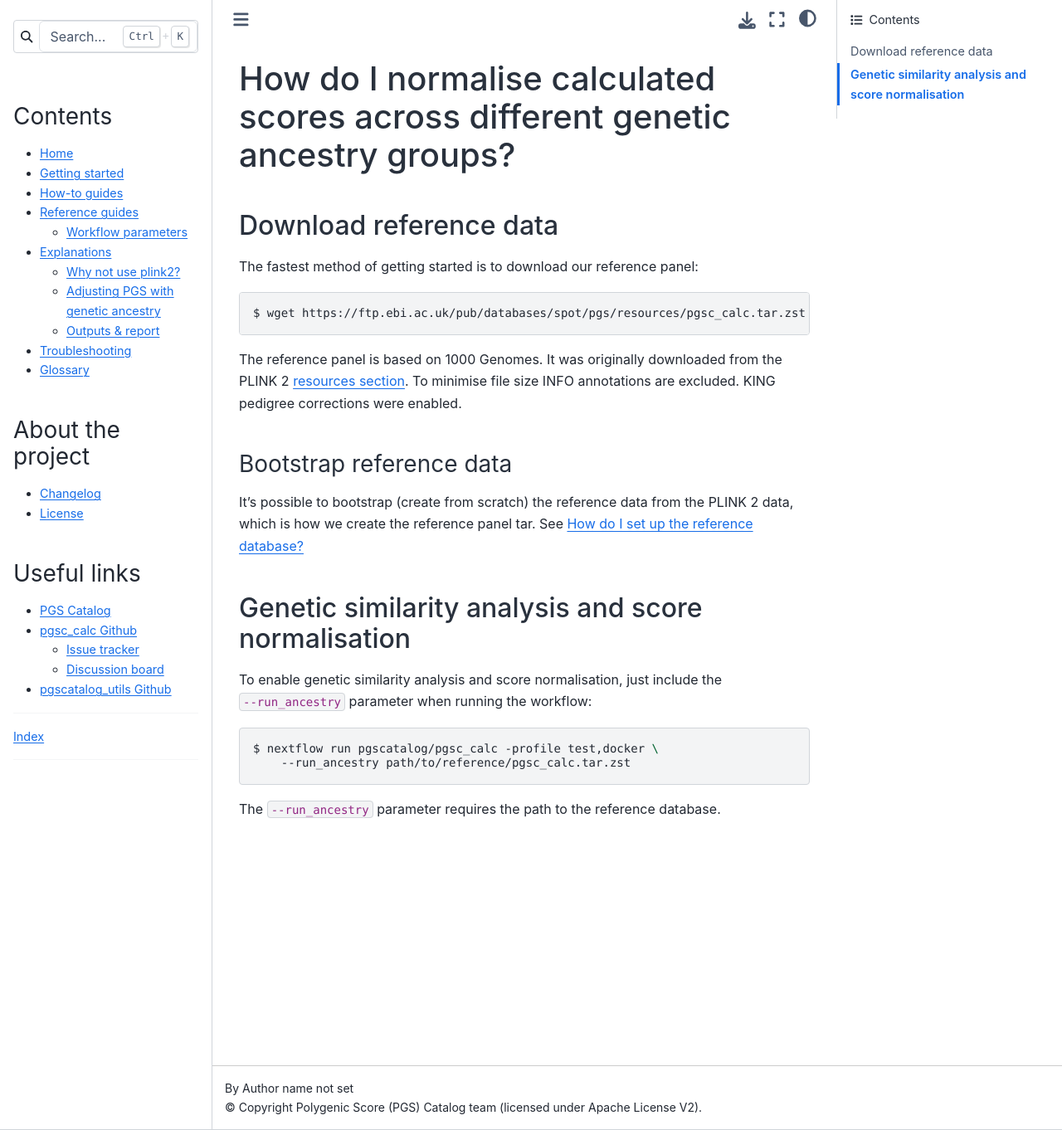
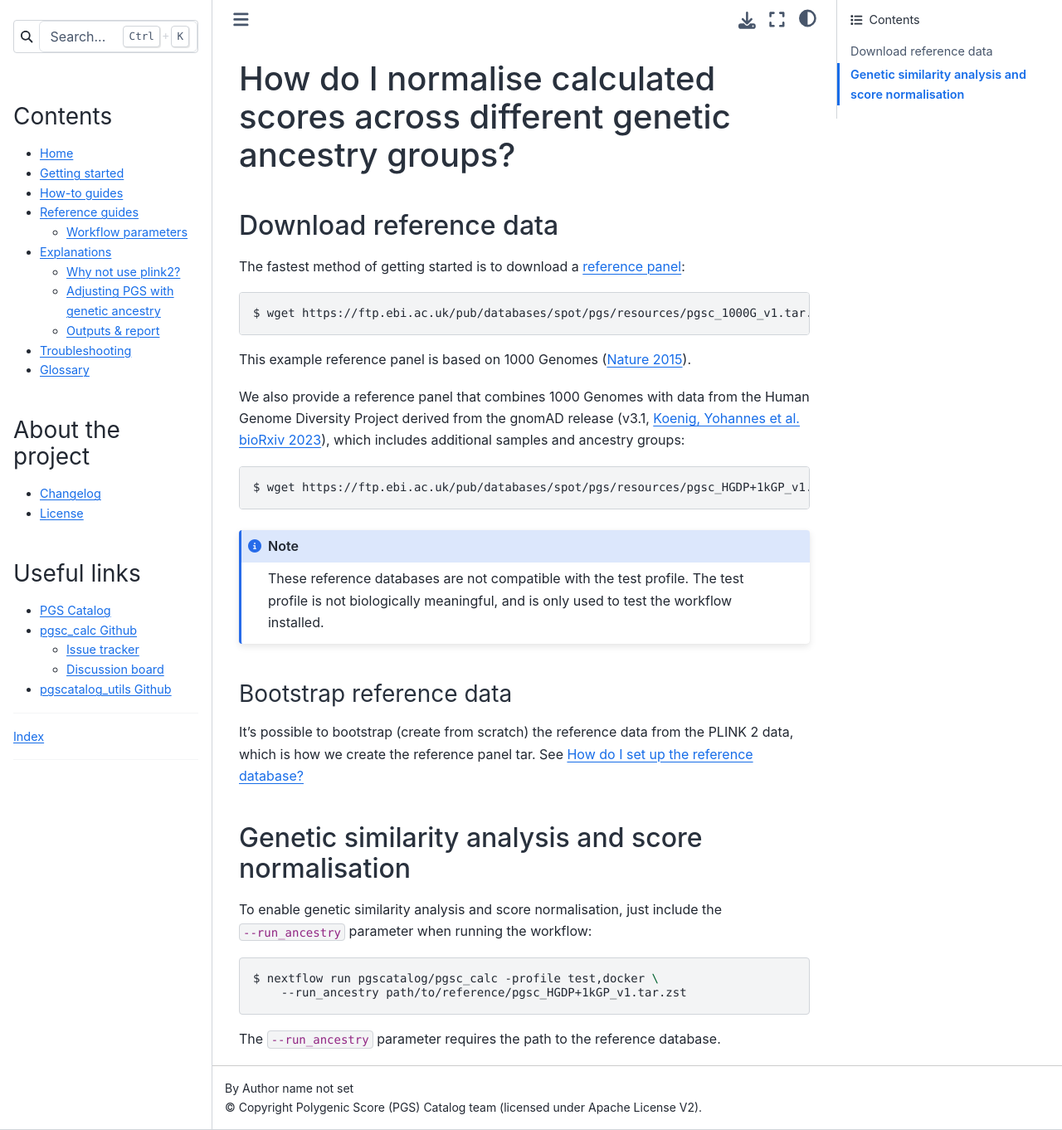
Before and after one commit to PGScatalog/pgsc_calc, a Sphinx documentation site: the page built from docs/how-to/ancestry.rst, in a window 1280 px wide and 1362 px high. Shown: the whole window at 83% size. Built offline with Sphinx 7.4.7 and the Sphinx Book theme 1.1.4, drawn with Linux system fonts in a browser that asks for light colours.

Commit message:
fix reference link (#214)
* Update FTP links

* Additional docs re: panel

* -profile test + --run_ancestry = bad

* fix trait parameter (#196)

* fix reference link

* update ref paths

---------

Co-authored-by: smlmbrt <sam.a.lambert@gmail.com>

```diff
--- a/docs/how-to/ancestry.rst
+++ b/docs/how-to/ancestry.rst
@@ -6,17 +6,29 @@ How do I normalise calculated scores across different genetic ancestry groups?
 Download reference data
 -----------------------
 
-The fastest method of getting started is to download our reference panel:
+The fastest method of getting started is to download a `reference panel`_:
 
 .. code-block:: console
 
-    $ wget https://ftp.ebi.ac.uk/pub/databases/spot/pgs/resources/pgsc_calc.tar.zst
+    $ wget https://ftp.ebi.ac.uk/pub/databases/spot/pgs/resources/pgsc_1000G_v1.tar.zst
 
-The reference panel is based on 1000 Genomes. It was originally downloaded from
-the PLINK 2 `resources section`_. To minimise file size INFO annotations are
-excluded. KING pedigree corrections were enabled.
+This example reference panel is based on 1000 Genomes (`Nature 2015`_).
+
+We also provide a reference panel that combines 1000 Genomes with data from the Human Genome
+Diversity Project derived from the gnomAD release (v3.1, `Koenig, Yohannes et al. bioRxiv 2023`_),
+which includes additional samples and ancestry groups:
+
+.. code-block:: console
+
+    $ wget https://ftp.ebi.ac.uk/pub/databases/spot/pgs/resources/pgsc_HGDP+1kGP_v1.tar.zst
 
 .. _`resources section`: https://www.cog-genomics.org/plink/2.0/resources
+.. _`reference panel`: https://ftp.ebi.ac.uk/pub/databases/spot/pgs/resources/
+.. _`Nature 2015`: https://doi.org/10.1038/nature15393
+.. _`Koenig, Yohannes et al. bioRxiv 2023`: https://doi.org/10.1101/2023.01.23.525248
+
+.. note:: These reference databases are not compatible with the test profile.
+  The test profile is not biologically meaningful, and is only used to test the workflow installed.
 
 Bootstrap reference data
 ~~~~~~~~~~~~~~~~~~~~~~~~
@@ -34,6 +46,6 @@ To enable genetic similarity analysis and score normalisation, just include the
 .. code-block:: console
 
     $ nextflow run pgscatalog/pgsc_calc -profile test,docker \
-        --run_ancestry path/to/reference/pgsc_calc.tar.zst
+        --run_ancestry path/to/reference/pgsc_HGDP+1kGP_v1.tar.zst
 
 The ``--run_ancestry`` parameter requires the path to the reference database.
```
Also changed, not shown: docs/getting-started.rst (+10 -4 lines), docs/how-to/database.rst (+6 -5 lines).
